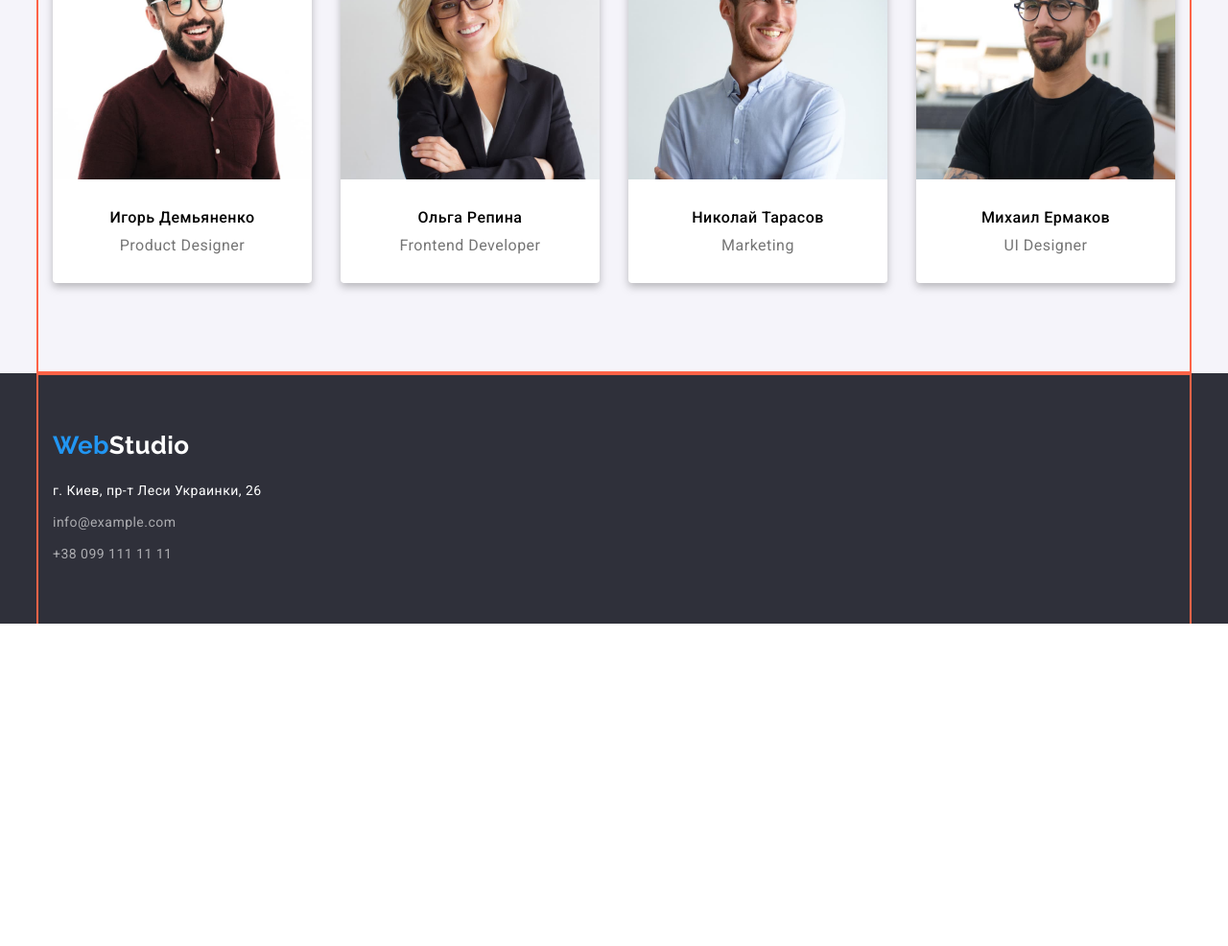
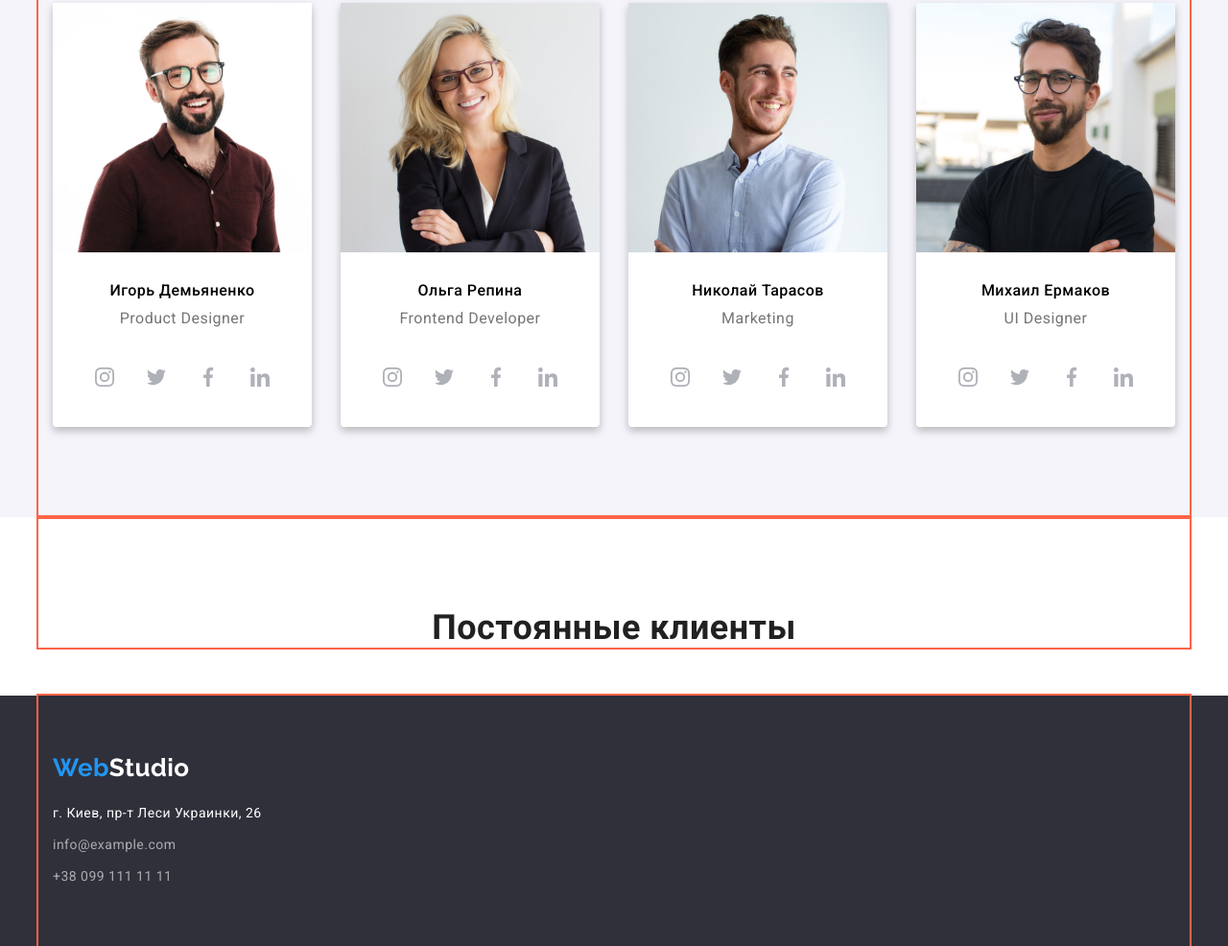
Before and after one commit to Bond-Anna/goit-markup-hw-04, a plain HTML site: page index.html in a window 1280 px wide. Shown: the part 1779-2765 px from the top of the page at 96% size. Before the commit the page ends 2429 px from the top, so only its background shows below. Drawn offline with Linux system fonts and the light colour scheme.

Commit message:
добавляет ссылки в карточки нашей команды

```diff
--- a/index.html
+++ b/index.html
@@ -33,7 +33,7 @@
                         info@devstudio.com</a></li>
                     <li><a class="link" href="tel:+380961111111">
                         <svg class="icon tell" width="10" height="16">
-                            <use xlink:href="./images/icons.svg#icon-tell"></use>
+                            <use xlink:href="./images/icons.svg#icon-smartphone"></use>
                         </svg>
                         +38 096 111 11 11</a></li>
                 </ul>
@@ -68,7 +68,7 @@
                     <li class="item">
                         <div class="icon-features">
                             <svg width="70" height="70">
-                                <use href="./images/icons.svg#icon-antenna"></use>
+                                <use href="./images/icons.svg#icon-clock"></use>
                             </svg>
                         </div>
                         <h3>Пунктуальность</h3>
@@ -77,7 +77,7 @@
                     <li class="item">
                         <div class="icon-features">
                             <svg width="70" height="70">
-                                <use href="./images/icons.svg#icon-antenna"></use>
+                                <use href="./images/icons.svg#icon-diagram"></use>
                             </svg>
                         </div>
                         <h3>Планирование</h3>
@@ -86,7 +86,7 @@
                     <li class="item">
                         <div class="icon-features">
                             <svg width="70" height="70">
-                                <use href="./images/icons.svg#icon-antenna"></use>
+                                <use href="./images/icons.svg#icon-astronaut"></use>
                             </svg>
                         </div>
                         <h3>Современные технологии</h3>
@@ -120,6 +120,25 @@
                             </li>
                             <li class="text">Product Designer</li>
                         </ul>
+                        <ul class="social-media">
+                            <li><a href="#" class="media-area">
+                                <svg class="media">
+                                    <use xlink:href="./images/icons.svg#icon-instagram"></use>
+                                </svg></a></li>
+                            <li><a href="#" class="media-area">
+                                <svg class="media">
+                                    <use xlink:href="./images/icons.svg#icon-twitter"></use>
+                                </svg></a></li>
+                            <li><a href="#" class="media-area">
+                                <svg class="media">
+                                    <use xlink:href="./images/icons.svg#icon-facebook"></use>
+                                </svg></a></li>
+                            <li><a href="#" class="media-area">
+                                <svg class="media">
+                                    <use xlink:href="./images/icons.svg#icon-linkedin"></use>
+                                </svg></a>
+                            </li>
+                        </ul>
                     </li>
                     <li class="team-item">
                         <ul>
@@ -128,6 +147,25 @@
                                 <h3 class="name">Ольга Репина</h3>
                             </li>
                             <li class="text">Frontend Developer</li>
+                        </ul>
+                        <ul class="social-media">
+                            <li><a href="#" class="media-area">
+                                    <svg class="media">
+                                        <use xlink:href="./images/icons.svg#icon-instagram"></use>
+                                    </svg></a></li>
+                            <li><a href="#" class="media-area">
+                                    <svg class="media">
+                                        <use xlink:href="./images/icons.svg#icon-twitter"></use>
+                                    </svg></a></li>
+                            <li><a href="#" class="media-area">
+                                    <svg class="media">
+                                        <use xlink:href="./images/icons.svg#icon-facebook"></use>
+                                    </svg></a></li>
+                            <li><a href="#" class="media-area">
+                                    <svg class="media">
+                                        <use xlink:href="./images/icons.svg#icon-linkedin"></use>
+                                    </svg></a>
+                            </li>
                         </ul>
                     </li>
                     <li class="team-item">
@@ -138,6 +176,25 @@
                             </li>
                             <li class="text">Marketing</li>
                         </ul>
+                        <ul class="social-media">
+                            <li><a href="#" class="media-area">
+                                    <svg class="media">
+                                        <use xlink:href="./images/icons.svg#icon-instagram"></use>
+                                    </svg></a></li>
+                            <li><a href="#" class="media-area">
+                                    <svg class="media">
+                                        <use xlink:href="./images/icons.svg#icon-twitter"></use>
+                                    </svg></a></li>
+                            <li><a href="#" class="media-area">
+                                    <svg class="media">
+                                        <use xlink:href="./images/icons.svg#icon-facebook"></use>
+                                    </svg></a></li>
+                            <li><a href="#" class="media-area">
+                                    <svg class="media">
+                                        <use xlink:href="./images/icons.svg#icon-linkedin"></use>
+                                    </svg></a>
+                            </li>
+                        </ul>
                     </li>
                     <li class="team-item">
                         <ul>
@@ -147,7 +204,41 @@
                             </li>
                             <li class="text">UI Designer</li>
                         </ul>
+                        <ul class="social-media">
+                            <li><a href="#" class="media-area">
+                                    <svg class="media">
+                                        <use xlink:href="./images/icons.svg#icon-instagram"></use>
+                                    </svg></a></li>
+                            <li><a href="#" class="media-area">
+                                    <svg class="media">
+                                        <use xlink:href="./images/icons.svg#icon-twitter"></use>
+                                    </svg></a></li>
+                            <li><a href="#" class="media-area">
+                                    <svg class="media">
+                                        <use xlink:href="./images/icons.svg#icon-facebook"></use>
+                                    </svg></a></li>
+                            <li><a href="#" class="media-area">
+                                    <svg class="media">
+                                        <use xlink:href="./images/icons.svg#icon-linkedin"></use>
+                                    </svg></a>
+                            </li>
+                        </ul>
                     </li>
+                </ul>
+            </div>
+        </section>
+
+        <!-- Постоянные клиенты -->
+        <section>
+            <div class="container">
+                <h2 class="title">Постоянные клиенты</h2>
+                <ul>
+                    <li></li>
+                    <li></li>
+                    <li></li>
+                    <li></li>
+                    <li></li>
+                    <li></li>
                 </ul>
             </div>
         </section>
--- a/styles.css
+++ b/styles.css
@@ -107,8 +107,7 @@ header {
   text-align: center;
   padding: 200px 0px;
 
-  background-image:
-    linear-gradient(to right,
+  background-image: linear-gradient(to right,
       rgba(47, 48, 58, 0.4),
       rgba(47, 48, 58, 0.4)
       ),
@@ -158,9 +157,11 @@ button.white {
 }
 
 .features-list .item {
+
   /* display: inline-block; */
   margin-left: 30px;
   flex-basis: calc(100% / 4 - 30px);
+
   /* width: 270px; */
 }
 
@@ -189,25 +190,15 @@ button.white {
   margin: 0px;
 }
 
-/* .features-list li::before {
-  content: "";
-  display: block;
-  outline: 1px solid black;
-  margin: 0;
-  margin-bottom: 30px;
-  padding: 0;
-  height: 120px;
-  background-color: #F5F4FA; */
-  /* background-repeat: no-repeat;
-  background-position: center; */}
-
 .icon-features {
   display: flex;
   align-items: center;
   justify-content: center;
   width: 270px;
   height: 120px;
-  outline: 1px solid black;
+
+  /* outline: 1px solid black; */
+  border-radius: 4px;
   margin: 0;
   margin-bottom: 30px;
   padding: 0;
@@ -400,10 +391,12 @@ a.down-contacts {
 
   margin-top: -30px;
   margin-left: -30px;
+
   /* outline: 1px solid tomato; */
 }
 
 .projects>li {
+
   /* outline: 1px solid blue; */
   flex-basis: calc(100% / 3 - 30px);
   margin-left: 30px;
@@ -424,9 +417,49 @@ a.down-contacts {
   display: flex;
   margin-right: 10px;
   fill: currentColor;
+
 }
 
 .icon:hover,
 .icon:active {
   color: var(--accent-color);
 }
+
+.media-area:hover,
+.media-area:active {
+  background-color: var(--accent-color);
+}
+
+.media:hover,
+.media:active {
+  fill: #ffffff;
+}
+
+.social-media {
+  display: flex;
+  margin: 16px 32px 30px;
+}
+
+.social-media li + li {
+  margin-left: 10px;
+}
+
+.media-area {
+  text-decoration: none;
+  width: 44px;
+  height: 44px;
+  /* border: 1px solid black; */
+  display: flex;
+  align-items: center;
+  justify-content: center;
+  color: #AFB1B8;
+  border-radius: 50%;
+  /* color: currentColor; */
+}
+
+.media {
+  width: 20px;
+  height: 20px;
+  padding: 12px;
+  fill: currentColor;
+}
```
Also changed, not shown: icons.svg (deleted), images/icons.svg.
